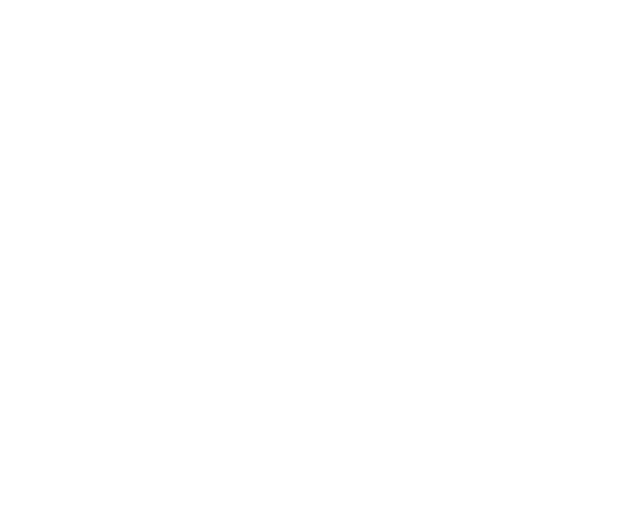
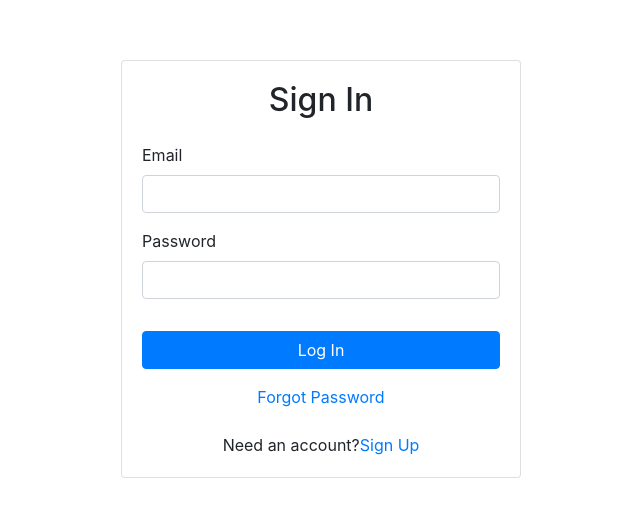
Before and after one commit to arunkb2795/React-Redux-Learning, a React (Create React App) app: page /login in a window 1280 px wide. Shown: the part 131-648 px from the top of the page, without its empty margins (319-959 px from the left). Built offline with nearby package versions, Linux system fonts and the light colour scheme.

Commit message:
url changes

```diff
--- a/src/App.js
+++ b/src/App.js
@@ -16,7 +16,7 @@ function App() {
     dispatch(autoLogin());
   }, [dispatch]);
   return (
-    <Router basename="/React-Redux-Learning">
+    <Router basename={process.env.PUBLIC_URL}>
       <Switch>
         <PrivateRoute exact path="/" component={Dashboard} />
         <PrivateRoute exact path="/about" component={About} />
@@ -26,12 +26,9 @@ function App() {
           style={{ minHeight: "100vh" }}
         >
           <div className="w-100" style={{ maxWidth: "400px" }}>
-            <Route path="/React-Redux-Learning/login" component={Login} />
-            <Route path="/React-Redux-Learning/signup" component={Signup} />
-            <Route
-              path="/React-Redux-Learning/forgot-password"
-              component={ForgotPassword}
-            />
+            <Route path="/login" component={Login} />
+            <Route path="/signup" component={Signup} />
+            <Route path="/forgot-password" component={ForgotPassword} />
           </div>
         </Container>
       </Switch>
```
Also changed, not shown: 1 other file (tests, documents, lock files or other folders).
